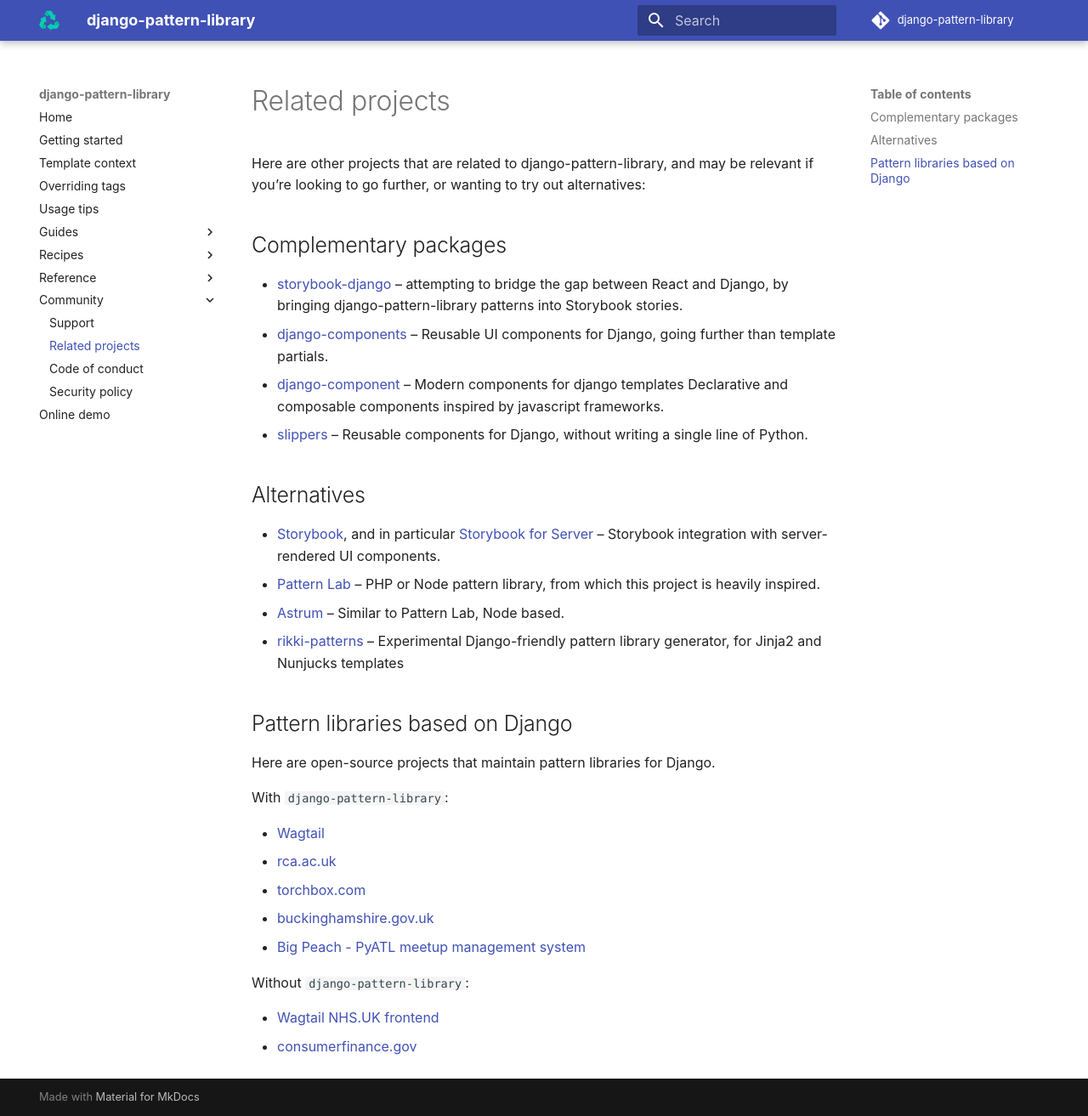
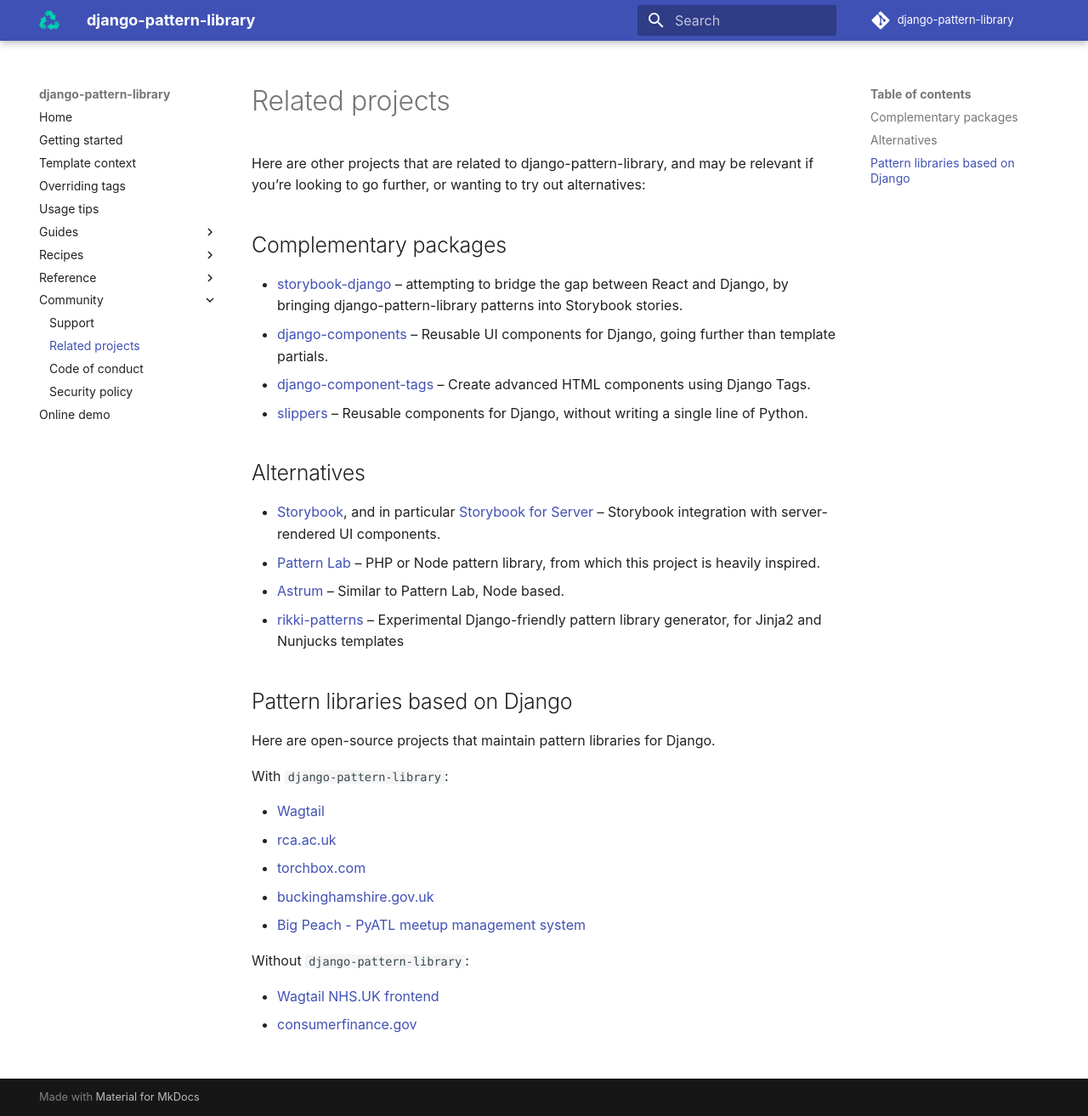
Before and after one commit to torchbox/django-pattern-library, an MkDocs documentation site: the page built from docs/community/related-projects.md, in a window 1280 px wide and 1313 px high. Shown: the whole window at 85% size. Built offline with MkDocs 1.6.1 and Material for MkDocs 9.7.7, drawn with Linux system fonts in a browser that asks for light colours; comment, search, counter and statistics services are not loaded.

Commit message:
Update related-projects.md

```diff
--- a/docs/community/related-projects.md
+++ b/docs/community/related-projects.md
@@ -6,8 +6,7 @@
 
 - [storybook-django](https://github.com/torchbox/storybook-django) – attempting to bridge the gap between React and Django, by bringing django-pattern-library patterns into Storybook stories.
 - [django-components](https://github.com/EmilStenstrom/django-components/) – Reusable UI components for Django, going further than template partials.
-- [django-component](https://gitlab.com/Mojeer/django_components) – Modern components for django templates
-Declarative and composable components inspired by javascript frameworks.
+- [django-component-tags](https://github.com/syse-i/django-component-tags) – Create advanced HTML components using Django Tags.
 - [slippers](https://github.com/mixxorz/slippers) – Reusable components for Django, without writing a single line of Python.
 
 ## Alternatives
```
